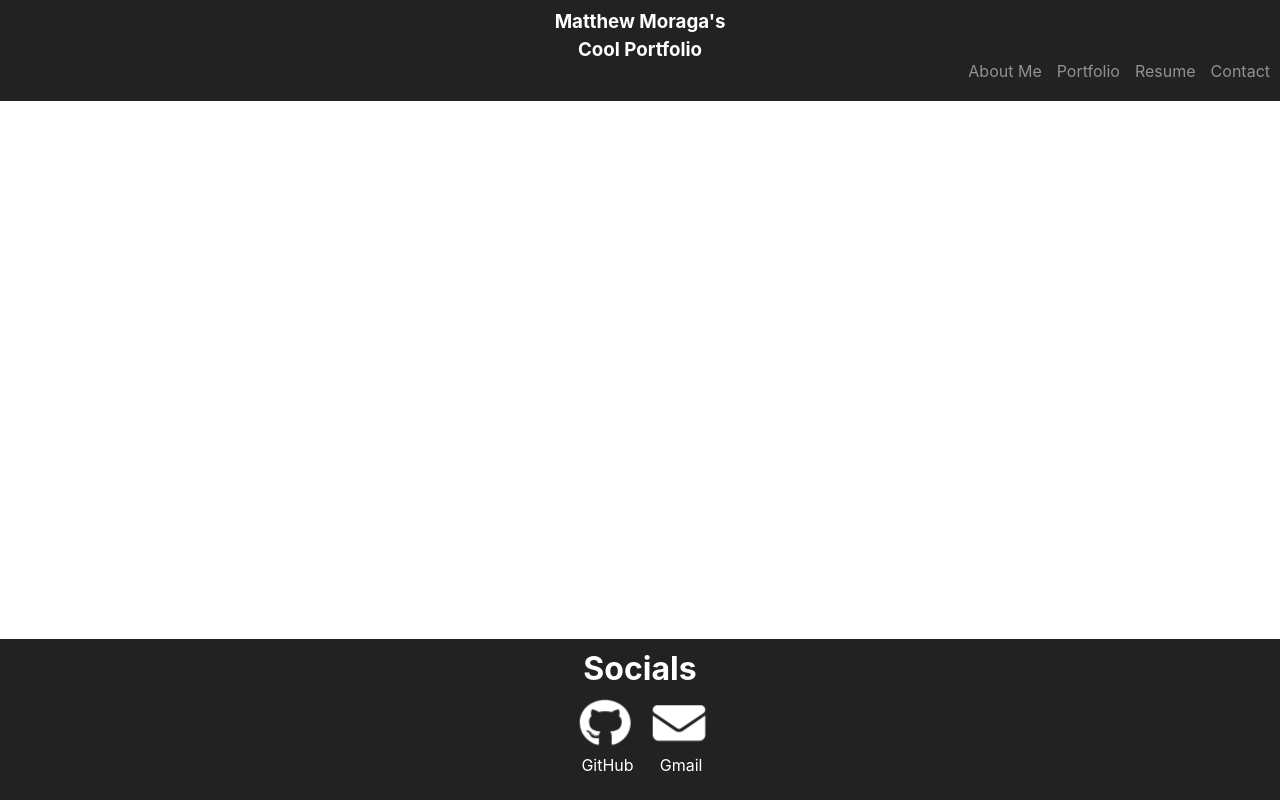
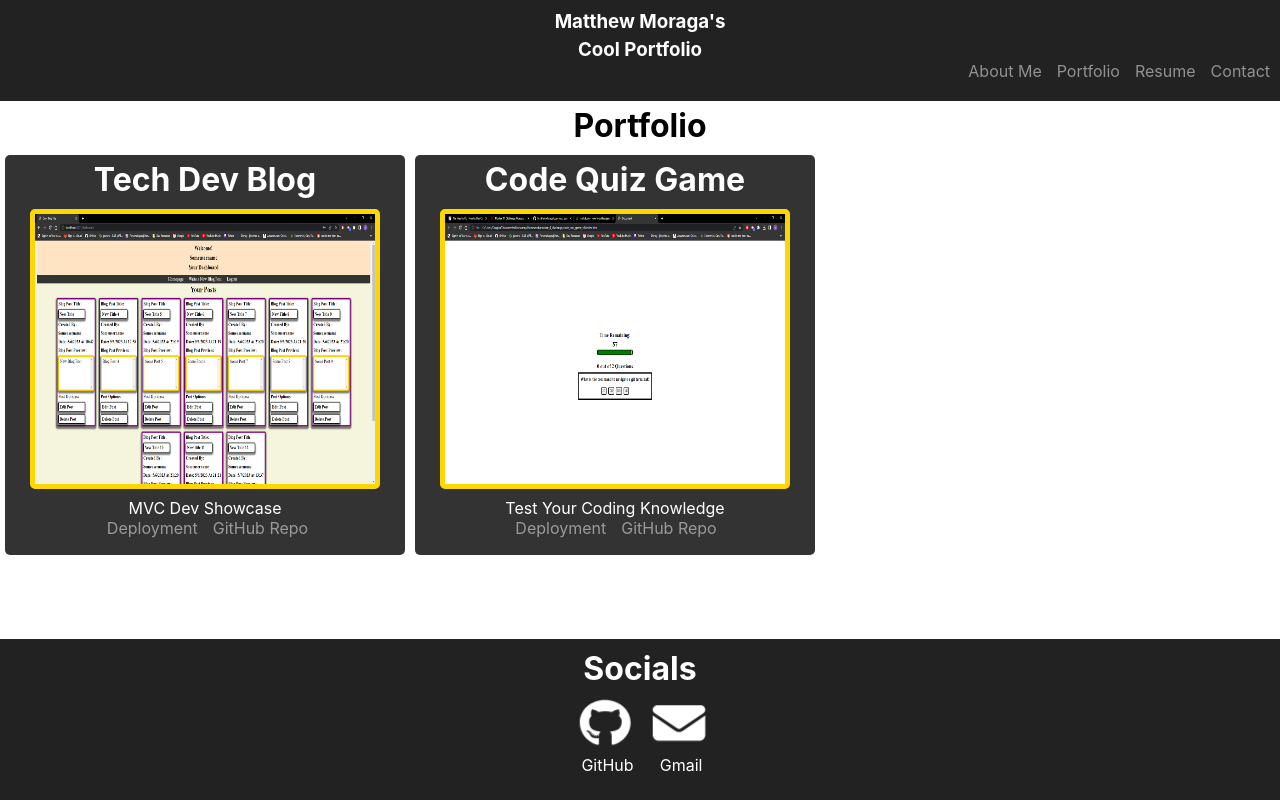
Before and after one commit to MatthewMoraga/Matthew_Dev_Showcase_Portfolio_Reactified, a React (Create React App) app: page /portfolio/portfolio in a window 1280 px wide. Built offline with nearby package versions, Linux system fonts and the light colour scheme.

Commit message:
portfolio page added

```diff
--- a/src/App.js
+++ b/src/App.js
@@ -15,7 +15,7 @@ function App() {
       <Router>
         <Header/>
           <Routes>
-            <Route path="portfolio/" element={<About />} className="hover-underline-animation"/>
+            <Route path="/" element={<About />} className="hover-underline-animation"/>
             <Route path="portfolio/about" element={<About />} className="hover-underline-animation"/>
             <Route path="portfolio/portfolio" element={<Portfolio />} className="hover-underline-animation"/>
             <Route path="portfolio/resume" element={<Resume />} className="hover-underline-animation"/>
--- a/src/components/Portfolio_Page.js
+++ b/src/components/Portfolio_Page.js
@@ -1,10 +1,49 @@
 import React from "react";
+import Project from "./Project";
+import techDevBlog from "../images/blog_website_dashboard_page.jpg"
+import codeQuiz from "../images/question_page.png"
 import '../styles/Portfolio_Page.css';
+import "../styles/Project.css";
 
 function Portfolio() {
   return (
    <main>
+    <div className="protfolio-wrapper">
+      <h1 className="portfolio-title">Portfolio</h1>
+      <div className="portfolio-container">
+        {[
+          {
+            title: "Tech Dev Blog",
+            description: "MVC Dev Showcase",
+            imageSource: techDevBlog,
+            deployment:
+            "https://immense-caverns-94261.herokuapp.com/",
+            githubLink:
+            "https://github.com/MatthewMoraga/MVC_Paradigm_Development_Blog",
+          },
+          {
+            title: "Code Quiz Game",
+            description: "Test Your Coding Knowledge",
+            imageSource: codeQuiz,
+            deployment:
+            "https://matthewmoraga.github.io/code_quiz_game_v1/",
+            githubLink:
+            "https://github.com/MatthewMoraga/code_quiz_game_v1"
+          }
+        ].map((project, index) => (
+          <div key={index}>
+            <Project
+            title={project.title}
+            description={project.description}
+            imageSource={project.imageSource}
+            deployment={project.deployment}
+            githubLink={project.githubLink}
+            />
+          </div>
+        ))}
 
+      </div>
+    </div>
    </main>
   )
 }
--- /dev/null
+++ b/src/components/Project.js
@@ -0,0 +1,43 @@
+import React from "react";
+import "../styles/Project.css";
+
+function Project (props) {
+
+    return (
+        <main>
+            <div className="card-section">
+                <div className="card-wrapper">
+                    <div className="card">
+                        <h1 className="card-title">{props.title}</h1>
+                        <a href={props.deployment} target="_blank" rel="nonreferrer">
+                            <img src={props.imageSource} alt={props.imgAlt}/>
+                        </a>
+                        <div className="card-body">
+                            <p className="card-text">{props.description}</p>
+                            <a
+                            href={props.deployment}
+                            target="_blank"
+                            rel="nonreferrer"
+                            className="project-anchor hover-underline-animation"
+                            >
+                            Deployment
+                            </a>
+                            <a
+                            href={props.githubLink}
+                            target="_blank"
+                            rel="nonrefferer"
+                            className="project-anchor hover-underline-animation"
+                            >
+                            GitHub Repo
+                            </a>
+                        </div>
+                    </div>
+                </div>
+            </div>
+        </main>
+
+    )
+
+
+}
+export default Project;
--- a/src/styles/Portfolio_Page.css
+++ b/src/styles/Portfolio_Page.css
@@ -0,0 +1,12 @@
+.portfolio-title {
+    text-align: center;
+    margin: 5px;
+}
+
+.portfolio-wrapper {
+    display: flex;
+}
+
+.portfolio-container {
+    display: flex;
+}
--- /dev/null
+++ b/src/styles/Project.css
@@ -0,0 +1,51 @@
+.card-section {
+    display: flex;
+    justify-content: center;
+}
+
+.card-title {
+    margin: 5px;
+    color: white;
+}
+
+.card-wrapper {
+    display: flex;
+}
+
+.card {
+    display: flex;
+    flex-direction: column;
+    align-items: center;
+    position: relative;
+    background-color: #333;
+    border-radius: 5px;
+    width: 400px;
+    height: 400px;
+    margin: 5px;
+}
+
+
+.card-text {
+    text-align: center;
+    color: white;
+}
+
+
+.project-anchor {
+    color: white;
+    opacity: 50%;
+    text-decoration: none;
+    margin: 0px 5px 5px 10px;
+    padding: 0px 0px 5px 0px;
+}
+
+.project-anchor:hover {
+    opacity: 100%;
+}
+
+img {
+    border: 5px solid gold;
+    height: 280px;
+    width: 350px;
+    border-radius: 5px;
+}
```
Also changed, not shown: src/images/blog_website_dashboard_page.jpg (added), src/images/question_page.png (added).
